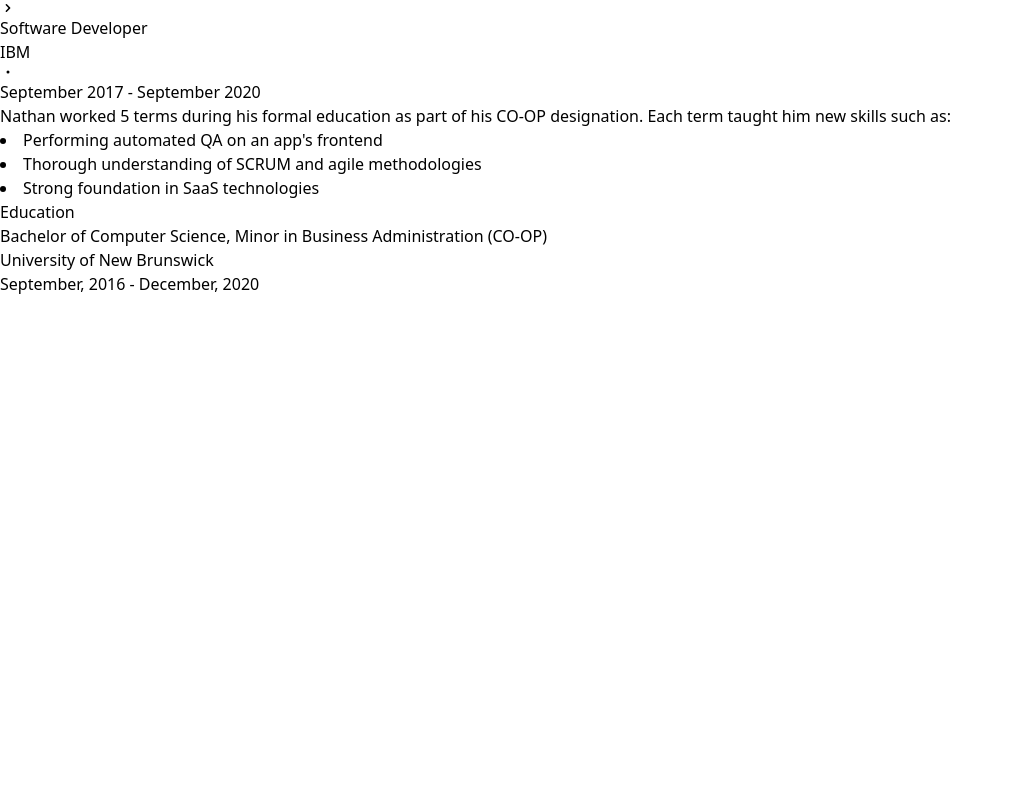
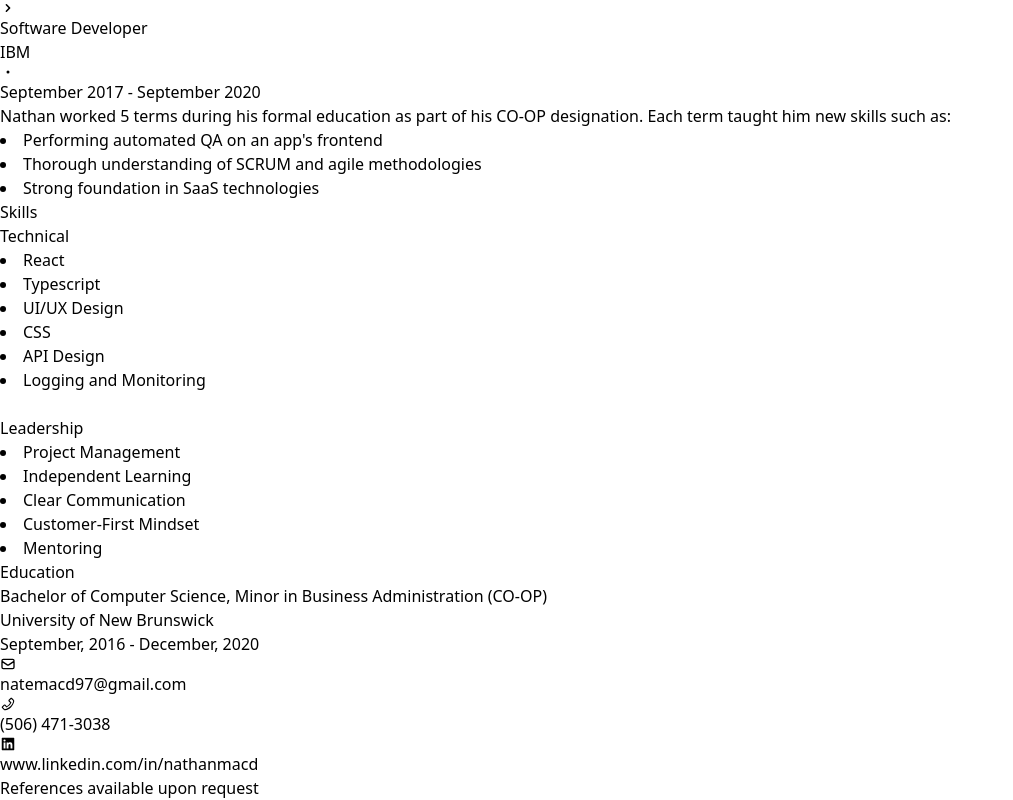
Before and after one commit to nmacdon3/taylors-resume, a React (Vite) app: page / in a window 1280 px wide. Shown: the part 1693-2493 px from the top of the page, without its empty margins (0-1013 px from the left). Before the commit the page ends 1989 px from the top, so only its background shows below. Built offline with nearby package versions, Linux system fonts and the light colour scheme.

Commit message:
all sections added

```diff
--- a/package.json
+++ b/package.json
@@ -10,6 +10,7 @@
     "preview": "vite preview"
   },
   "dependencies": {
+    "classnames": "^2.3.2",
     "react": "^18.2.0",
     "react-dom": "^18.2.0",
     "react-icons": "^4.11.0",
--- a/src/components/Education.tsx
+++ b/src/components/Education.tsx
@@ -1,4 +1,4 @@
-import { EducationType, useEducation } from "~/content/education";
+import { EducationType, education } from "~/content/education";
 
 import Section from "./Section";
 
@@ -20,11 +20,9 @@ const EducationItem = ({ education }: { education: EducationType }) => {
 };
 
 const Education = () => {
-  const educationItems = useEducation();
-
   return (
     <Section title="Education">
-      {educationItems?.map((item) => (
+      {education?.map((item) => (
         <EducationItem key={item.id} education={item} />
       ))}
     </Section>
--- a/src/components/Experience.tsx
+++ b/src/components/Experience.tsx
@@ -1,6 +1,6 @@
 import { BsDot } from "react-icons/bs";
 import { HiChevronRight } from "react-icons/hi";
-import { JobType, useJobs } from "~/content/jobs";
+import { jobs, JobType } from "~/content/jobs";
 
 import Section from "./Section";
 import SubHeading from "./SubHeading";
@@ -27,8 +27,6 @@ const Job = ({ job }: { job: JobType }) => {
 };
 
 const Experience = () => {
-  const jobs = useJobs();
-
   return (
     <Section title="Experience">
       {jobs?.map((job) => (
--- /dev/null
+++ b/src/components/Footer.tsx
@@ -0,0 +1,60 @@
+import classNames from "classnames";
+import { IconType } from "react-icons";
+import { AiOutlinePhone, AiFillLinkedin } from "react-icons/ai";
+import { HiOutlineMail } from "react-icons/hi";
+
+import { contactInfo } from "~/content/contact_info";
+
+const FooterItem = ({
+  icon,
+  text,
+  link,
+  className,
+}: {
+  icon: { value: IconType };
+  text?: string;
+  link?: string;
+  className?: string;
+}) => {
+  return (
+    <span className={classNames("flex items-center ", className)}>
+      <icon.value className="h-4 w-4 mr-1" />
+      {link ? (
+        <a className="hover:underline" href={link}>
+          {text}
+        </a>
+      ) : (
+        text
+      )}
+    </span>
+  );
+};
+
+const Footer = () => {
+  return (
+    <footer className=" w-full h-20 text-xs print:text-sm  text-gray-500 space-y-2 relative print:px-16 ">
+      <div className="sm:flex print:flex border-t  border-orange-800/60 pt-4 items-center sm:space-x-3 print:space-x-3 mb-4 space-y-1 sm:space-y-0 print:space-y-0">
+        <FooterItem
+          icon={{ value: HiOutlineMail }}
+          text={contactInfo?.email}
+          link={`mailto:${contactInfo?.email}`}
+        />
+        <FooterItem
+          icon={{ value: AiOutlinePhone }}
+          text={contactInfo?.phone}
+        />
+        <FooterItem
+          icon={{ value: AiFillLinkedin }}
+          text={contactInfo?.linkedin}
+          link={`https://${contactInfo?.linkedin}`}
+        />
+      </div>
+
+      <div className="text-xs  text-gray-400 md:absolute md:pb-0 pb-2 bottom-4 right-0 print:right-16  print:hidden">
+        References available upon request
+      </div>
+    </footer>
+  );
+};
+
+export default Footer;
--- a/src/components/Resume.tsx
+++ b/src/components/Resume.tsx
@@ -2,8 +2,8 @@ import Education from "./Education";
 import Header from "./Header";
 import About from "./About";
 import Experience from "./Experience";
-// import Skills from "./Skills";
-// import Footer from "./Footer";
+import Skills from "./Skills";
+import Footer from "./Footer";
 
 const Resume = () => {
   return (
@@ -15,11 +15,11 @@ const Resume = () => {
           <Experience />
         </section>
         <aside className=" sm:mt-8  space-x-12 sm:space-x-0 print:space-x-0 sm:w-40 print:w-56  flex sm:flex-col px-2 sm:px-0 print:flex-col">
-          {/* <Skills /> */}
+          <Skills />
           <Education />
         </aside>
       </div>
-      {/* <Footer /> */}
+      <Footer />
     </div>
   );
 };
--- /dev/null
+++ b/src/components/Skills.tsx
@@ -0,0 +1,26 @@
+import { technicalSkills, leadershipSkills } from "~/content/skills";
+
+import Section from "./Section";
+import SubHeading from "./SubHeading";
+
+const Skills = () => {
+  return (
+    <Section title="Skills">
+      <SubHeading text="Technical" />
+      {technicalSkills?.map((skill) => (
+        <li key={skill} className="text-xs print:text-sm text-gray-500">
+          {skill}
+        </li>
+      ))}
+      <br></br>
+      <SubHeading text="Leadership" />
+      {leadershipSkills?.map((skill) => (
+        <li key={skill} className="text-xs print:text-sm text-gray-500">
+          {skill}
+        </li>
+      ))}
+    </Section>
+  );
+};
+
+export default Skills;
--- /dev/null
+++ b/src/content/contact_info.tsx
@@ -0,0 +1,13 @@
+export interface ContactInfo {
+  email: string;
+  phone: string;
+  linkedin: string;
+  github: string;
+}
+
+export const contactInfo: ContactInfo = {
+  email: "natemacd97@gmail.com",
+  phone: "(506) 471-3038",
+  linkedin: "www.linkedin.com/in/nathanmacd",
+  github: "https://github.com/nmacdon3",
+};
--- a/src/content/education.ts
+++ b/src/content/education.ts
@@ -15,7 +15,3 @@ export const education: EducationType[] = [
     duration: "September, 2016 - December, 2020",
   },
 ];
-
-export function useEducation() {
-  return education;
-}
--- a/src/content/jobs.ts
+++ b/src/content/jobs.ts
@@ -45,7 +45,3 @@ export const jobs: JobType[] = [
     ],
   },
 ];
-
-export function useJobs() {
-  return jobs;
-}
--- /dev/null
+++ b/src/content/skills.ts
@@ -0,0 +1,16 @@
+export const technicalSkills: string[] = [
+  "React",
+  "Typescript",
+  "UI/UX Design",
+  "CSS",
+  "API Design",
+  "Logging and Monitoring",
+];
+
+export const leadershipSkills: string[] = [
+  "Project Management",
+  "Independent Learning",
+  "Clear Communication",
+  "Customer-First Mindset",
+  "Mentoring",
+];
```
Also changed, not shown: 1 other file (tests, documents, lock files or other folders).
